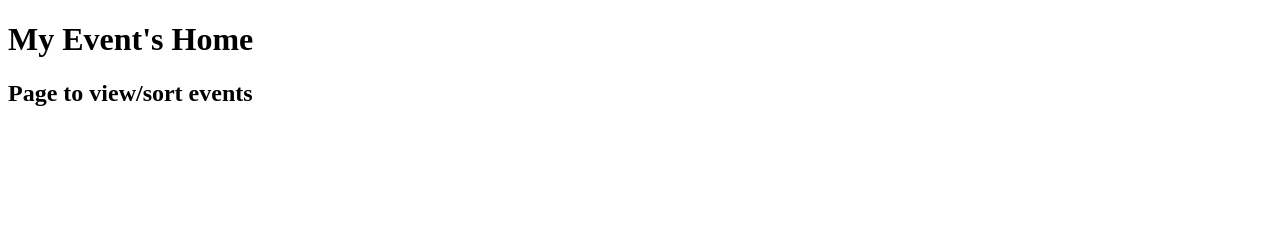
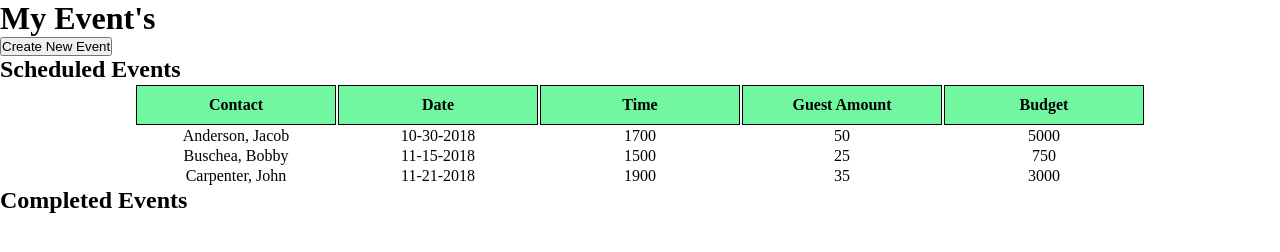
Before and after one commit to rjwilliams87/node_capstone, a website: page public/events-home.html in a window 1280 px wide. Drawn offline with nearby package versions, Linux system fonts and the light colour scheme.

Commit message:
created css files, created display functions in js files

```diff
--- /dev/null
+++ b/public/css/events.css
@@ -0,0 +1,20 @@
+*{
+    margin: 0;
+    padding: 0;
+    box-sizing: border-box;
+}
+
+table{
+    margin: 0 auto;
+}
+
+th {
+    border: 1px solid black;
+    padding: 10px;
+    background-color: #71F79F;
+}
+
+th, td {
+    width: 200px;
+    text-align: center;
+}
--- a/public/events-home.html
+++ b/public/events-home.html
@@ -5,9 +5,30 @@
     <meta name="viewport" content="width=device-width, initial-scale=1.0">
     <meta http-equiv="X-UA-Compatible" content="ie=edge">
     <title>Document</title>
+    <link rel="stylesheet" href="css/events.css">
 </head>
 <body>
-    <h1>My Event's Home</h1>
-    <h2>Page to view/sort events</h2>
+    <h1>My Event's</h1>
+    <button>Create New Event</button>
+
+    <section>
+        <h2>Scheduled Events</h2>
+        <table class="js-events-table">
+            <tr>
+                <th>Contact</th>
+                <th>Date</th>
+                <th>Time</th>
+                <th>Guest Amount</th>
+                <th>Budget</th>
+            </tr>
+        </table>
+    </section>
+
+    <section>
+        <h2>Completed Events</h2>
+    </section>
+
+    <script src="https://code.jquery.com/jquery-3.2.1.min.js"></script>
+    <script src="js/events.js"></script>
 </body>
 </html>
--- /dev/null
+++ b/public/js/events.js
@@ -0,0 +1,58 @@
+const mock_events = {
+    "events": [
+        {
+            "id": "1111111",
+            "contact": "Anderson, Jacob",
+            "date": "10-30-2018",
+            "startTime": 1700,
+            "budget": 5000,
+            "guest": 50
+        },
+        {
+            "id": "2222222",
+            "contact": "Buschea, Bobby",
+            "date": "11-15-2018",
+            "startTime": 1500,
+            "budget": 750,
+            "guest": 25
+        },
+        {
+            "id": "12345",
+            "contact": "Carpenter, John",
+            "date": "11-21-2018",
+            "startTime": 1900,
+            "budget": 3000,
+            "guest": 35
+        }
+    ]
+};
+
+function getEventData(callback){
+    setTimeout(function(){ callback(mock_events)}, 1);
+}
+
+function renderEventResults(event){
+    return `
+    <tr>
+        <td>${event.contact}</td>
+        <td>${event.date}</td>
+        <td>${event.startTime}</td>
+        <td>${event.guest}</td>
+        <td>${event.budget}</td>
+    </tr>
+`}
+
+function displayEventData(data){
+   for (index in data.events){
+    result = renderEventResults(data.events[index]);
+    $('.js-events-table').append(result);
+   }
+}
+
+function getAndDisplayEvents(){
+    getEventData(displayEventData);
+}
+
+$(function(){
+    getAndDisplayEvents();
+});
```
Also changed, not shown: public/event-report.html (+5 -0 lines), public/index.html (+2 -0 lines), public/js/eventReport.js (added, +132 -0 lines), public/css/eventReport.css (added), public/css/main.css (added).
